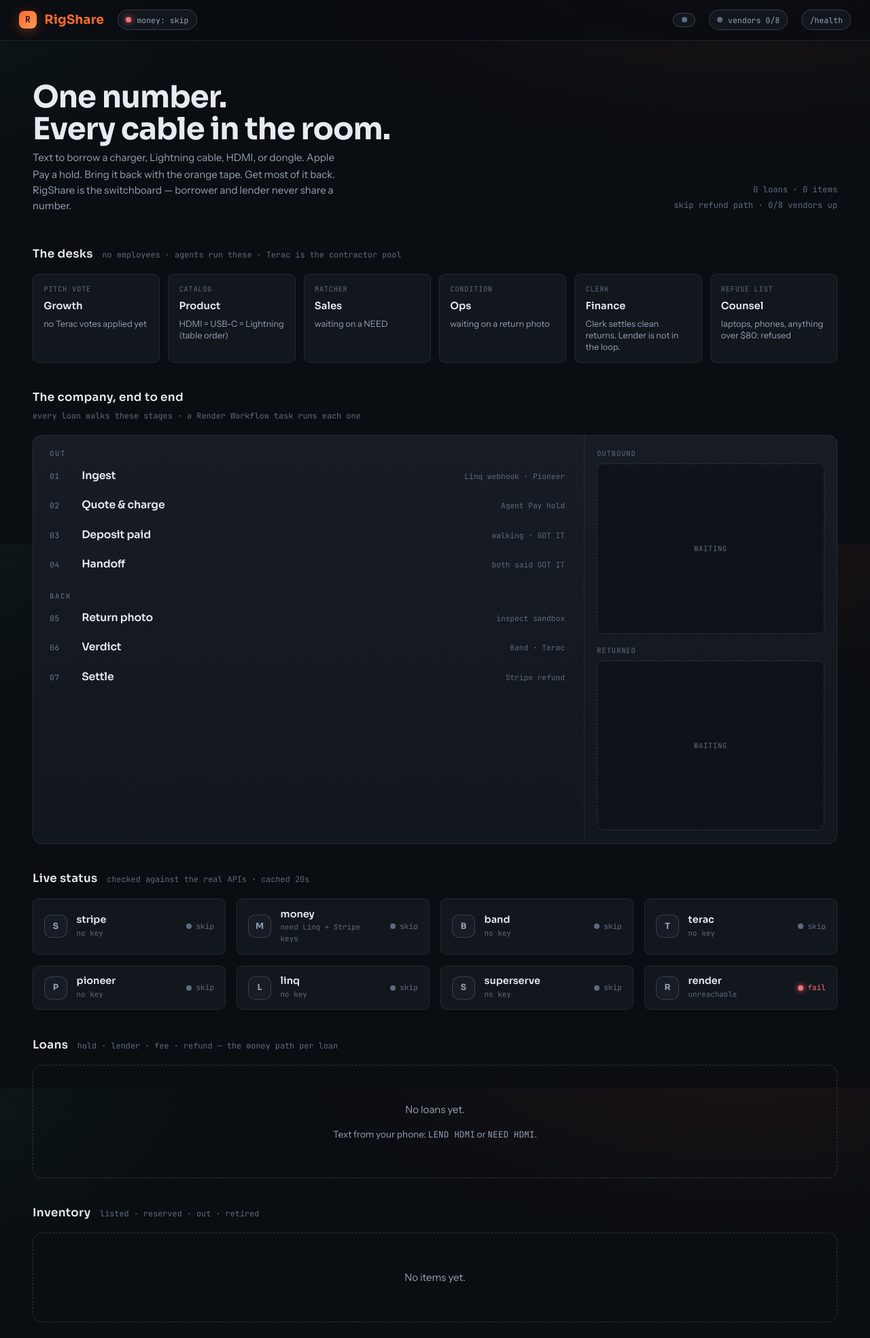
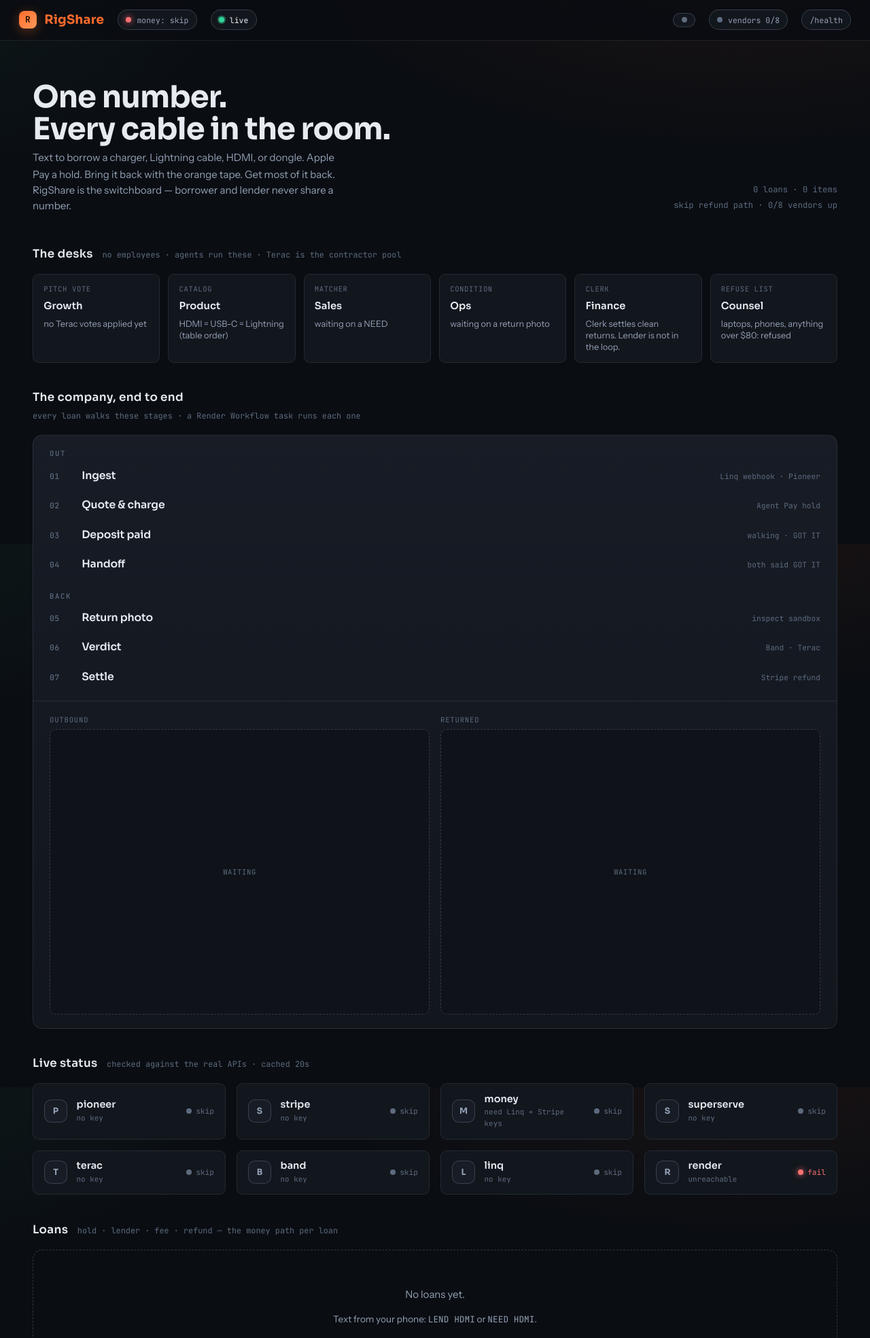
Before and after one commit to PeytonLi/RigShare, a FastAPI app: page / in a window 1280 px wide. Shown: the top 1969 px of the page at 68% size. Run offline with FastAPI, Linux system fonts and the light colour scheme.

Commit message:
fix: fetch Linq photos via attachments and keep them on screen
Dashboard /media used a path Linq does not serve, and the returned cell was clipped when Band squeezed the board. Also poll /live so the board updates without a refresh.

Co-authored-by: Cursor <cursoragent@cursor.com>

```diff
--- a/app/inspect.py
+++ b/app/inspect.py
@@ -10,6 +10,7 @@ from app.band_client import create_loan_room, post_room_message
 from app.catalog import load_weights
 from app.config import get_settings
 from app.disputes import dispute_url
+from app.media import media_url
 from app.models import Item, Loan
 from app.superserve_client import inspect_outbound, inspect_return, is_blocked
 from app.terac_client import approve_submission, list_submissions, open_dispute
@@ -105,8 +106,8 @@ def run_inspect_return(session: Session, loan_id: str) -> dict:
         out_url = ""
         item = session.get(Item, loan.item_id)
         if item is not None and item.outbound_media_id:
-            out_url = f"{base}/media/{item.outbound_media_id}"
-        ret_url = f"{base}/media/{loan.return_media_id}" if loan.return_media_id else ""
+            out_url = f"{base}{media_url(item.outbound_media_id)}"
+        ret_url = f"{base}{media_url(loan.return_media_id)}" if loan.return_media_id else ""
         post_room_message(
             loan.band_room_id,
             f"Inspect loan_id={loan.id} compare_metric={metric} recommended={recommended}. "
--- a/app/linq_client.py
+++ b/app/linq_client.py
@@ -1,8 +1,11 @@
 from __future__ import annotations
 
+import logging
 from dataclasses import dataclass
 
 from app.config import get_settings
+
+log = logging.getLogger("rigshare")
 
 LINQ_API_BASE = "https://api.linqapp.com/api/partner/v3"
 
@@ -138,10 +141,33 @@ def request_location(chat_id: str) -> None:
     _live_post(f"/chats/{chat_id}/location/request", {})
 
 
+def fetch_media(media_id: str) -> tuple[bytes, str]:
+    """Bytes + MIME type. Linq serves photos via GET /attachments/{id} → download_url."""
+    if _gateway is not None:
+        return _gateway.download_media(media_id), "image/jpeg"
+
+    try:
+        meta = _live_get(f"/attachments/{media_id}").json() or {}
+        if isinstance(meta.get("data"), dict):
+            meta = meta["data"]
+        url = meta.get("download_url") or meta.get("url")
+        ctype = str(meta.get("content_type") or meta.get("mime_type") or "image/jpeg")
+        if url:
+            import httpx
+
+            response = httpx.get(url, timeout=20.0, follow_redirects=True)
+            response.raise_for_status()
+            return response.content, ctype
+    except Exception:
+        log.exception("linq attachments retrieve failed for %s", media_id)
+
+    response = _live_get(f"/media/{media_id}")
+    header = response.headers.get("content-type") or "image/jpeg"
+    return response.content, header.split(";", 1)[0].strip()
+
+
 def download_media(media_id: str) -> bytes:
-    if _gateway is not None:
-        return _gateway.download_media(media_id)
-    return _live_get(f"/media/{media_id}").content
+    return fetch_media(media_id)[0]
 
 
 def get_location(chat_id: str) -> tuple[float, float] | None:
--- a/app/main.py
+++ b/app/main.py
@@ -1,6 +1,7 @@
 from __future__ import annotations
 
 from contextlib import asynccontextmanager
+from hashlib import sha256
 from pathlib import Path
 
 from fastapi import Depends, FastAPI, Request
@@ -103,9 +104,35 @@ def _dashboard_context() -> dict:
     }
 
 
+def board_rev(db: Session) -> str:
+    """Cheap fingerprint of what the dashboard shows. /live polls this."""
+    loans = db.execute(
+        select(
+            Loan.id,
+            Loan.state,
+            Loan.updated_at,
+            Loan.stripe_payment_intent_id,
+            Loan.stripe_refund_id,
+            Loan.return_media_id,
+            Loan.compare_metric,
+            Loan.condition_verdict,
+        ).order_by(Loan.created_at.desc())
+    ).all()
+    items = db.execute(
+        select(Item.id, Item.status, Item.outbound_media_id).order_by(Item.created_at.desc())
+    ).all()
+    payload = [tuple("" if col is None else str(col) for col in row) for row in (*loans, *items)]
+    return sha256(repr(payload).encode()).hexdigest()[:16]
+
+
 @app.get("/health")
 def health() -> dict:
     return {"ok": True, "service": "rigshare"}
+
+
+@app.get("/live")
+def live(db: Session = Depends(get_db)) -> dict:
+    return {"ok": True, "rev": board_rev(db)}
 
 
 @app.get("/", response_class=HTMLResponse)
@@ -337,9 +364,15 @@ async def internal_clerk_forfeit(request: Request, db: Session = Depends(get_db)
 def media(media_id: str, s: str | None = None):
     from fastapi.responses import Response
 
-    from app.linq_client import download_media
+    from app.linq_client import fetch_media
     from app.media import media_signature_ok
 
     if not media_signature_ok(media_id, s):
         return JSONResponse({"error": "bad or missing signature"}, status_code=401)
-    return Response(content=download_media(media_id), media_type="image/jpeg")
+    try:
+        body, content_type = fetch_media(media_id)
+    except Exception:
+        return JSONResponse({"error": "media fetch failed"}, status_code=502)
+    if not content_type.startswith("image/"):
+        content_type = "image/jpeg"
+    return Response(content=body, media_type=content_type)
--- /dev/null
+++ b/app/static/live.js
@@ -0,0 +1,59 @@
+/* Mission control stays current without a manual refresh.
+   /live is a cheap rev of loans + items. When it changes, we swap the board. */
+(function () {
+  const INTERVAL_MS = 3000;
+  const VENDOR_MS = 20000;
+  const path = location.pathname;
+  const watch = path === "/" || path.startsWith("/loans/");
+
+  const chip = document.getElementById("live-chip");
+  const label = chip && chip.querySelector("[data-live-label]");
+  let rev = null;
+  let vendorTick = Math.floor(Date.now() / VENDOR_MS);
+
+  function setChip(kind, text) {
+    if (!chip || !label) return;
+    chip.className = "status-chip " + kind;
+    chip.title = text;
+    label.textContent = text;
+  }
+
+  function adopt(html) {
+    const doc = new DOMParser().parseFromString(html, "text/html");
+    const nextMain = doc.querySelector("main.wrap");
+    const main = document.querySelector("main.wrap");
+    if (nextMain && main) main.replaceWith(nextMain);
+    const nextChips = doc.querySelectorAll("header.topbar .status-chip[data-sync]");
+    const chips = document.querySelectorAll("header.topbar .status-chip[data-sync]");
+    nextChips.forEach(function (el, i) {
+      if (chips[i]) chips[i].replaceWith(el.cloneNode(true));
+    });
+  }
+
+  async function tick() {
+    if (document.visibilityState === "hidden") return;
+    try {
+      const live = await fetch("/live", { cache: "no-store" });
+      if (!live.ok) throw new Error("live " + live.status);
+      const data = await live.json();
+      const nextVendor = Math.floor(Date.now() / VENDOR_MS);
+      const changed = rev !== null && data.rev !== rev;
+      const vendorsDue = nextVendor !== vendorTick;
+      setChip("pass", "live");
+      if (watch && (changed || vendorsDue)) {
+        const page = await fetch(path + location.search, { cache: "no-store" });
+        if (page.ok) adopt(await page.text());
+      }
+      rev = data.rev;
+      vendorTick = nextVendor;
+    } catch (err) {
+      setChip("fail", "offline");
+    }
+  }
+
+  setInterval(tick, INTERVAL_MS);
+  tick();
+  document.addEventListener("visibilitychange", function () {
+    if (document.visibilityState === "visible") tick();
+  });
+})();
--- a/app/static/styles.css
+++ b/app/static/styles.css
@@ -90,6 +90,12 @@ a:hover { text-decoration: underline; }
 .status-chip.fail .dot { background: var(--fail); box-shadow: 0 0 10px var(--fail); }
 .status-chip.pass { color: var(--text); }
 .status-chip.warn { color: #fde9c3; }
+#live-chip.pass .dot { animation: live-pulse 1.6s ease-out infinite; }
+@keyframes live-pulse {
+  0% { box-shadow: 0 0 0 0 rgba(52, 211, 153, 0.55); }
+  70% { box-shadow: 0 0 0 8px rgba(52, 211, 153, 0); }
+  100% { box-shadow: 0 0 0 0 rgba(52, 211, 153, 0); }
+}
 
 /* ---------- layout ---------- */
 
@@ -120,7 +126,7 @@ a:hover { text-decoration: underline; }
 
 .grid { display: grid; gap: 1rem; }
 .grid.vendors { grid-template-columns: repeat(auto-fit, minmax(230px, 1fr)); }
-.grid.loans { grid-template-columns: repeat(auto-fill, minmax(360px, 1fr)); }
+.grid.loans { grid-template-columns: repeat(auto-fill, minmax(min(360px, 100%), 1fr)); }
 .grid.stats { grid-template-columns: repeat(auto-fit, minmax(180px, 1fr)); }
 
 /* ---------- hero ---------- */
@@ -189,9 +195,9 @@ a:hover { text-decoration: underline; }
 /* ---------- pipeline ---------- */
 
 .pipeline {
-  display: grid;
-  grid-template-columns: minmax(0, 1.5fr) minmax(220px, 0.7fr);
-  align-items: stretch;
+  display: flex;
+  flex-direction: column;
+  min-width: 0;
   border: 1px solid var(--line);
   border-radius: var(--radius);
   background: linear-gradient(180deg, var(--panel-2), var(--panel));
@@ -281,14 +287,14 @@ a:hover { text-decoration: underline; }
 
 .pipeline-photos {
   display: grid;
+  grid-template-columns: minmax(0, 1fr) minmax(0, 1fr);
   gap: 1rem;
+  min-width: 0;
   align-content: start;
-  padding: 1.15rem 1.15rem 1.15rem 0;
-  border-left: 1px solid var(--line);
-  margin-left: 0.25rem;
-  padding-left: 1.15rem;
+  padding: 1.15rem 1.5rem 1.25rem;
+  border-top: 1px solid var(--line);
 }
-.pipeline-photos figure { margin: 0; }
+.pipeline-photos figure { margin: 0; min-width: 0; }
 .pipeline-photos figcaption {
   font-family: var(--mono);
   font-size: 0.66rem;
@@ -407,13 +413,14 @@ table.grid-table { width: 100%; border-collapse: collapse; font-size: 0.85rem; }
 .detail-grid { display: grid; grid-template-columns: minmax(0, 1.4fr) minmax(0, 1fr); gap: 1.5rem; align-items: start; }
 @media (max-width: 900px) { .detail-grid { grid-template-columns: 1fr; } }
 
-.photo-pair { display: grid; grid-template-columns: 1fr 1fr; gap: 1rem; }
+.photo-pair { display: grid; grid-template-columns: minmax(0, 1fr) minmax(0, 1fr); gap: 1rem; min-width: 0; }
 .photo-pair.compact { gap: 0.55rem; }
-.photo-pair figure { margin: 0; }
+.photo-pair figure { margin: 0; min-width: 0; }
 .photo-pair img,
 .pipeline-photos img,
 .photo-empty {
   width: 100%;
+  max-width: 100%;
   aspect-ratio: 4 / 3;
   object-fit: cover;
   border-radius: var(--radius-sm);
@@ -478,14 +485,7 @@ footer { margin-top: 3.5rem; padding: 1.5rem 0 2.5rem; border-top: 1px solid var
   .hero .lede { text-align: left; }
   .topbar { padding: 0.8rem 1rem; }
   .wrap { padding: 1.1rem; }
-  .pipeline { grid-template-columns: 1fr; }
-  .pipeline-photos {
-    border-left: none;
-    border-top: 1px solid var(--line);
-    margin-left: 0;
-    padding: 1.1rem 1.15rem 1.2rem;
-    grid-template-columns: 1fr 1fr;
-  }
+  .pipeline-photos { padding: 1.1rem 1.15rem 1.2rem; }
   .pstep { grid-template-columns: 2.1rem minmax(0, 1fr); }
   .pstep .step-who { justify-self: start; text-align: left; grid-column: 2; margin-top: -0.15rem; }
 }
--- a/app/templates/base.html
+++ b/app/templates/base.html
@@ -18,16 +18,20 @@
         <span class="mark">R</span>
         RigShare
       </a>
-      <span class="status-chip {{ 'pass' if money_status == 'pass' else ('warn' if money_status == 'warn' else 'fail') }}">
+      <span class="status-chip {{ 'pass' if money_status == 'pass' else ('warn' if money_status == 'warn' else 'fail') }}" data-sync>
         <span class="dot"></span>
         money: {{ money_status }}
       </span>
+      <span id="live-chip" class="status-chip warn" title="waiting for first check">
+        <span class="dot"></span>
+        <span data-live-label>connecting</span>
+      </span>
       <div class="spacer"></div>
-      <span class="status-chip">
+      <span class="status-chip" data-sync>
         <span class="dot"></span>
         {{ from_number }}
       </span>
-      <span class="status-chip"><span class="dot"></span>vendors {{ ok_count }}/{{ vendor_count }}</span>
+      <span class="status-chip" data-sync><span class="dot"></span>vendors {{ ok_count }}/{{ vendor_count }}</span>
       <a class="status-chip" href="/health">/health</a>
     </header>
 
@@ -38,5 +42,6 @@
     <footer>
       RigShare · text a number · borrow gear · pay a hold · bring it back · get most of it back
     </footer>
+    <script src="/static/live.js" defer></script>
   </body>
 </html>
```
Also changed, not shown: tests/test_inspect.py (+24 -0 lines), tests/test_linq_webhook.py (+17 -0 lines), tests/test_location.py (+37 -0 lines), tests/test_webhook_route.py (+30 -0 lines).
